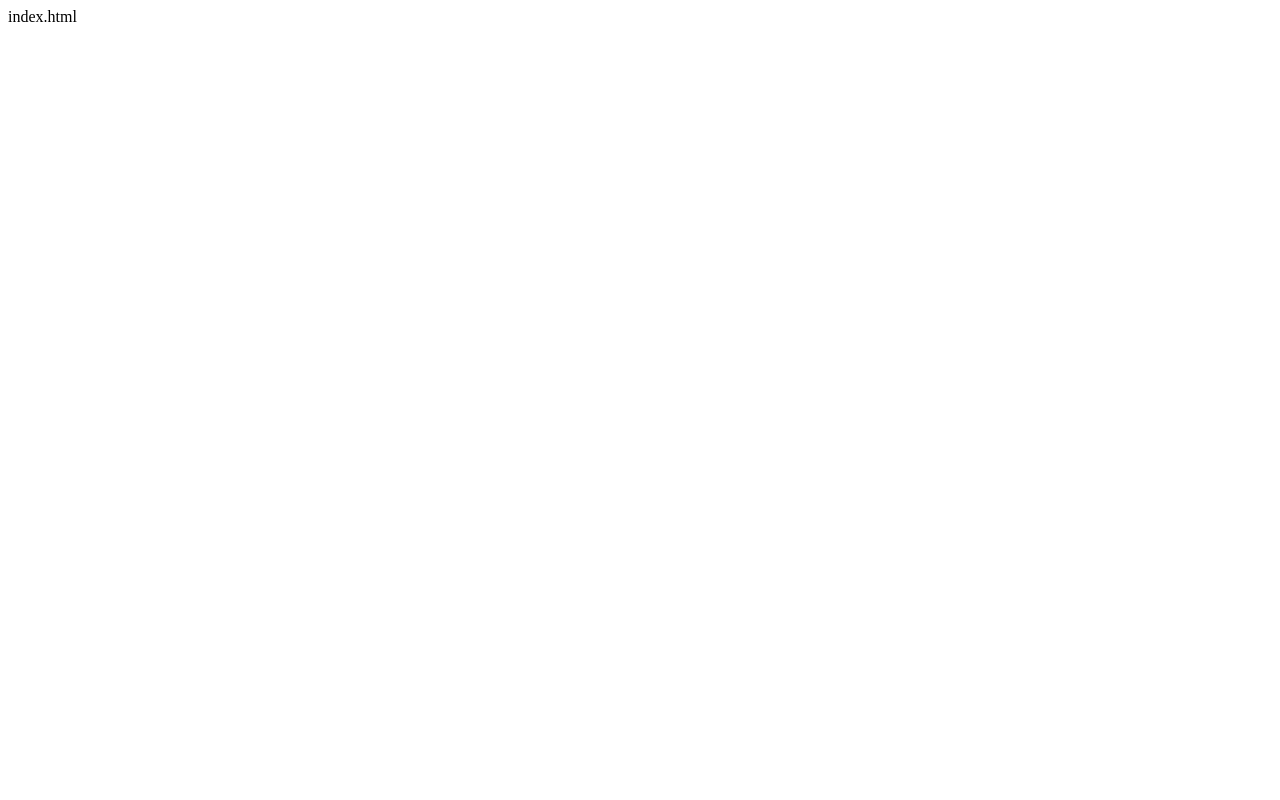
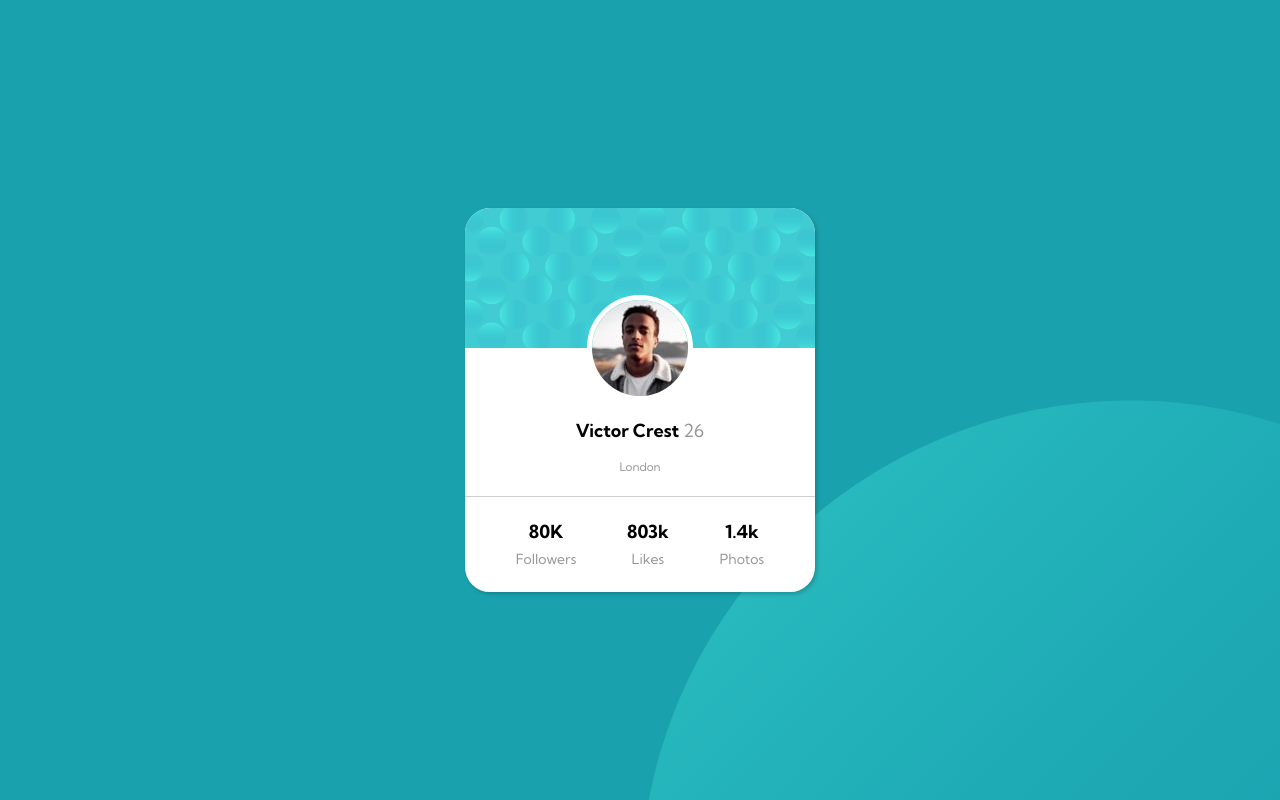
Before and after one commit to JIgnacioLopez/profile-card-component, a plain HTML site: page index.html in a window 1280 px wide. Drawn offline with Linux system fonts and the light colour scheme.

Commit message:
first commit
problem with the bg images. (background-position)

```diff
--- /dev/null
+++ b/css/styles.css
@@ -0,0 +1,98 @@
+@import url('https://fonts.googleapis.com/css2?family=Kumbh+Sans:wght@400;700&display=swap');
+
+:root {
+    --dark-gray: hsl(0, 0%, 59%);
+    --dark-cyan: hsl(185, 75%, 39%);
+    --very-dark-blue: hsl(229, 23%, 23%);
+    --dark-grayish-blue: hsl(227, 10%, 46%)
+}
+
+* {
+    margin:0;
+    padding: 0;
+    box-sizing: border-box;
+}
+
+html {
+    font-size: 62.5%;
+}
+
+body {
+    font-family: 'Kumbh Sans', sans-serif;
+    font-weight: 400;
+    line-height: 1.7;
+    color: var(--dark-gray);
+    background-color: var(--dark-cyan);
+    background-image: url(../images/bg-pattern-top.svg), url(../images/bg-pattern-bottom.svg);
+    background-repeat: no-repeat;
+    background-position: right 50vw bottom 50vh, left 50vw top 50vh;
+
+}
+
+.card {
+    /* Color */
+    background-color: #fff;
+
+    /* Size */
+    width: 350px;
+    position: absolute;
+    top: 50%;
+    left: 50%;
+    transform: translate(-50%,-50%);
+
+    text-align: center;
+    border-radius: 25px;
+    box-shadow: 2px 2px 4px rgba(0, 0, 0, 0.2);
+    overflow: hidden;
+}
+
+.card-header {
+    display: block;
+    width: 100%;
+}
+.card-body{
+    border-bottom: hsla(0, 0%, 59%, 0.458) solid 1px;
+}
+
+.card-body-img {
+    border: 5px solid white;
+    border-radius: 50%;
+    margin-top: -53px;
+    /* transform: translateY(-50%); */
+}
+
+.card-body-title {
+    font-size: 1.8rem;
+    color: black;
+    margin: 10px 0;
+}
+
+.card-body-title span {
+    font-weight: 400;
+    color: var(--dark-gray);
+}
+
+.card-body-text {
+    font-weight: 400;
+    /* font-size: 1rem; */
+    margin: 10px 0px 20px;
+}
+
+.card-footer {
+    display: flex;
+    justify-content: space-evenly;
+    margin: 20px 0;
+}
+
+
+.card-footer-social h3 {
+    color: black;
+    font-weight: 700;
+    font-size: 1.8rem;
+
+}
+
+.card-footer-social p {
+    font-weight: 400;
+    font-size: 1.4rem;
+}
--- a/index.html
+++ b/index.html
@@ -1 +1,40 @@
-index.html
+<!DOCTYPE html>
+<html lang="en">
+<head>
+    <meta charset="UTF-8">
+    <meta http-equiv="X-UA-Compatible" content="IE=edge">
+    <meta name="viewport" content="width=device-width, initial-scale=1.0">
+
+    <link rel="stylesheet" href="./css/styles.css">
+
+    <title>Document</title>
+</head>
+<body>
+    <main>
+        <article class="card">
+            <img src="./images/bg-pattern-card.svg" alt="Baner" class="card-header">
+            <div class="card-body">
+                <img src="./images/image-victor.jpg" alt="Profile Picture" class="card-body-img">
+                <h1 class="card-body-title">
+                    Victor Crest <span>26</span>
+                </h1>
+                <h3 class="card-body-text">London</h3>
+            </div>
+            <div class="card-footer">
+                <div class="card-footer-social">
+                    <h3>80K</h3>
+                    <p>Followers</p>
+                </div>
+                <div class="card-footer-social">
+                    <h3>803k</h3>
+                    <p>Likes</p>
+                </div>
+                <div class="card-footer-social">
+                    <h3>1.4k</h3>
+                    <p>Photos</p>
+                </div>
+            </div>
+        </article>
+    </main>
+</body>
+</html>
```
